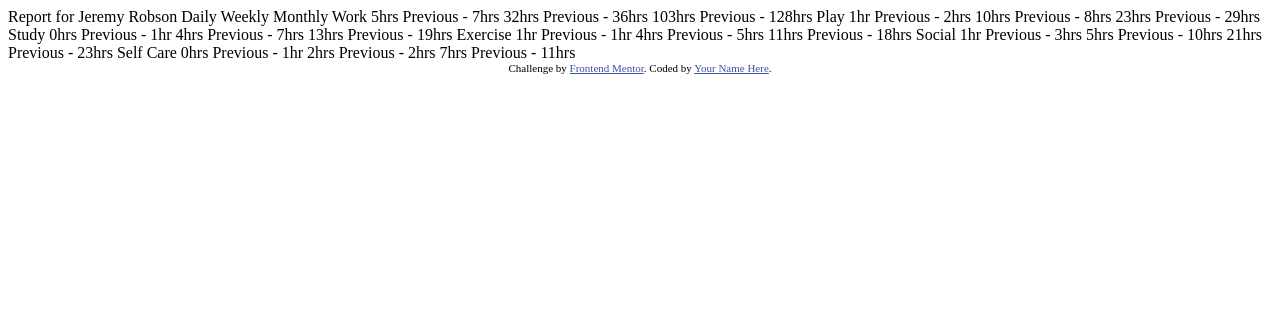
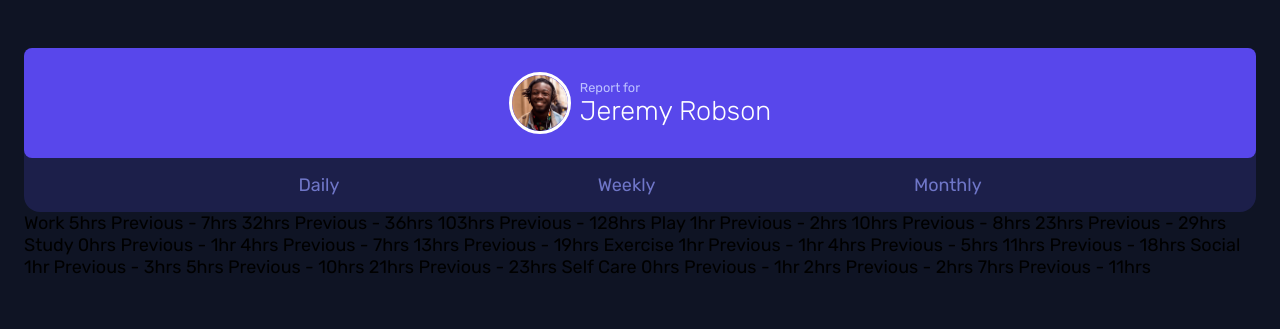
Before and after one commit to hruday-dev/Time-tracking-, a plain HTML site: page index.html in a window 1280 px wide. Drawn offline with Linux system fonts and the light colour scheme.

Commit message:
adding HTML structure and add CSS styles

```diff
--- /dev/null
+++ b/css/style.css
@@ -0,0 +1,63 @@
+:root{
+--Purple600: hsl(246, 80%, 60%);
+
+--Orange300: hsl(15, 100%, 70%);/*(work)*/
+--Blue300: hsl(195, 74%, 62%); /*(play)*/
+--Pink400: hsl(348, 100%, 68%);/*(study)*/
+--Green400 : hsl(145, 58%, 55%);/*(exercise)*/
+--Purple700: hsl(264, 64%, 52%);/*(social)*/
+--Yellow300 : hsl(43, 84%, 65%); /*(self care)*/
+/* Neutral */
+--Navy900: hsl(235, 46%, 20%);
+--Purple500: hsl(235, 45%, 61%);
+--Navy950: hsl(226, 43%, 10%);
+--Navy200: hsl(236, 100%, 87%);
+}
+*{
+    margin: 0;
+}
+body{
+    background-color: var(--Navy950);
+    font-size: 18px;
+    font-family: "Rubik",sans-serif;
+}
+main{
+    padding: 3rem 1.5rem;
+}
+img{
+    width: 3.5rem;
+    border: 3px solid white;
+    border-radius: 3rem;
+}
+section{
+    background-color: var(--Navy900);
+    border-radius: 1rem;
+}
+article{
+    background-color: var(--Purple600);
+    display: flex;
+    align-items: center;
+    justify-content: center;
+    column-gap: 0.5em;
+    padding: 1.5rem 1rem;
+    border-radius: 0.5rem;
+    color: white;
+}
+p{
+    font-size: 0.8rem;
+    font-weight: 400;
+    color: var(--Navy200);
+}
+h2{
+    font-weight: 100;
+}
+ul{
+    list-style-type: none;
+    display: flex;
+    justify-content: space-evenly;
+    padding: 1rem;
+    color: var(--Purple500);
+}
+li:hover{
+    color: var(--Purple500);
+}
--- a/index.html
+++ b/index.html
@@ -5,23 +5,29 @@
   <meta name="viewport" content="width=device-width, initial-scale=1.0"> <!-- displays site properly based on user's device -->
 
   <link rel="icon" type="image/png" sizes="32x32" href="./images/favicon-32x32.png">
-
   <title>Frontend Mentor | Time tracking dashboard</title>
-
-  <!-- Feel free to remove these styles or customise in your own stylesheet 👍 -->
-  <style>
-    .attribution { font-size: 11px; text-align: center; }
-    .attribution a { color: hsl(228, 45%, 44%); }
-  </style>
+  <link rel="preconnect" href="https://fonts.googleapis.com">
+<link rel="preconnect" href="https://fonts.gstatic.com" crossorigin>
+<link href="https://fonts.googleapis.com/css2?family=Rubik:ital,wght@0,300..900;1,300..900&display=swap" rel="stylesheet">
+  <!-- style file-->
+  <link href="./css/style.css" rel="stylesheet">
 </head>
 <body>
-
-  Report for
-  Jeremy Robson
-
-  Daily
-  Weekly
-  Monthly
+<main>
+  <section>
+    <article>
+      <img src="./images/image-jeremy.png" alt="profile-pic">
+      <div class="profile">
+        <p>Report for</p>
+        <h2>Jeremy Robson</h2>
+      </div>
+    </article>
+    <ul>
+      <li>Daily</li>
+      <li>Weekly</li>
+      <li>Monthly</li>
+    </ul>
+  </section>
 
   Work
   5hrs <!-- daily -->
@@ -71,10 +77,6 @@
   7hrs <!-- monthly -->
   Previous - 11hrs <!-- monthly -->
 
-
-  <div class="attribution">
-    Challenge by <a href="https://www.frontendmentor.io?ref=challenge" target="_blank">Frontend Mentor</a>.
-    Coded by <a href="#">Your Name Here</a>.
-  </div>
+</main>
 </body>
 </html>
```
Also changed, not shown: Js/script.js (added).
